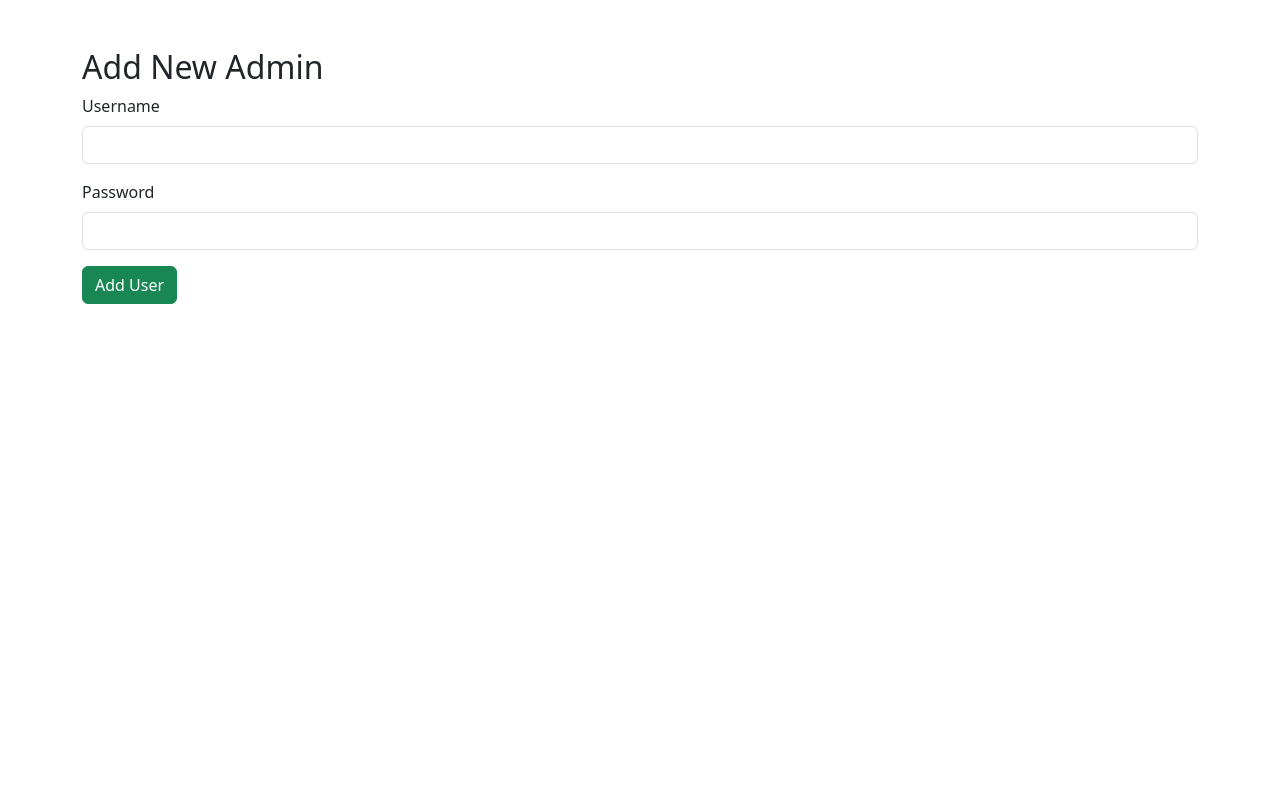
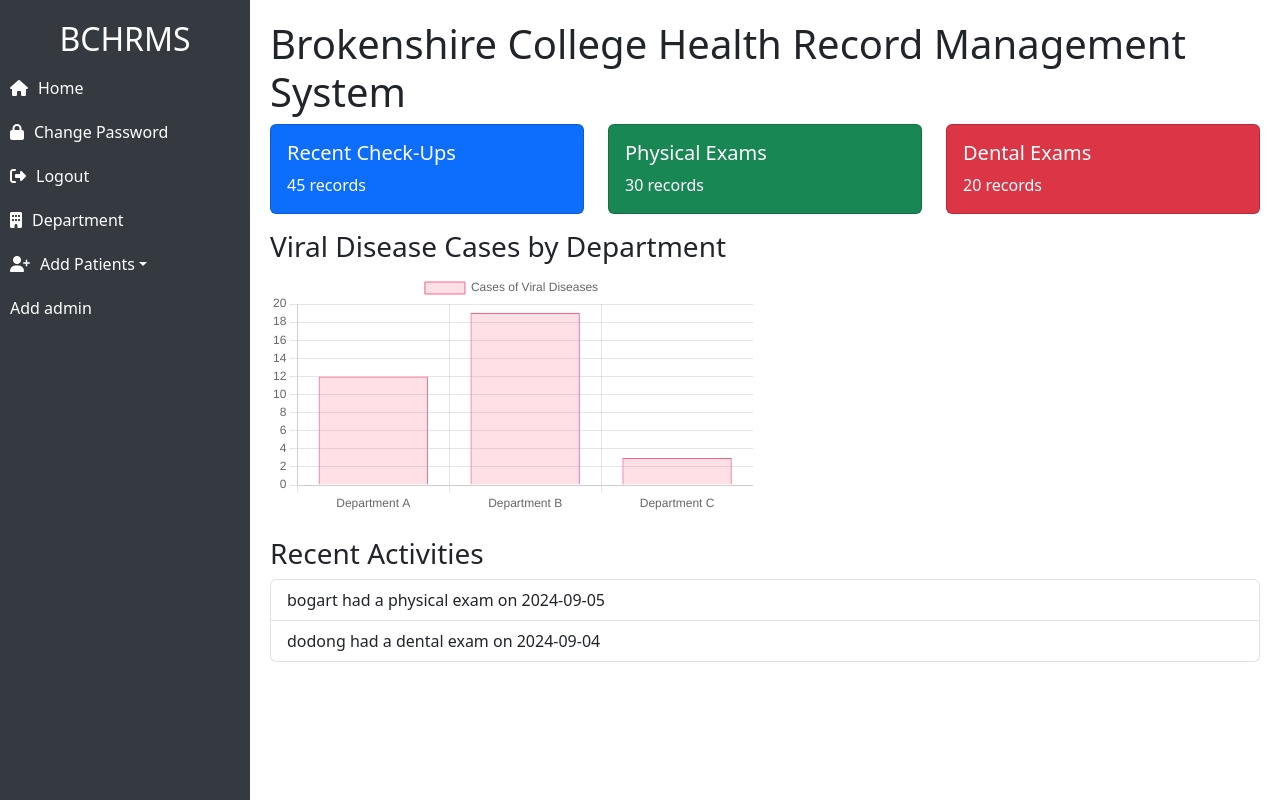
Before and after one commit to bogartt00/BCHRMS, a PHP site: page / in a window 1280 px wide. Run offline with PHP 8.4, Linux system fonts and the light colour scheme.

Commit message:
Update index.php

```diff
--- a/index.php
+++ b/index.php
@@ -1,49 +1,169 @@
-<?php
-session_start();
-require 'config.php';
-
-if ($_SERVER["REQUEST_METHOD"] == "POST") {
-    $username = $_POST['username'];
-    $password = $_POST['password'];
-
-    // Hash the password
-    $hashed_password = password_hash($password, PASSWORD_DEFAULT);
-
-    // Insert into database
-    $stmt = $conn->prepare("INSERT INTO users (username, password) VALUES (:username, :password)");
-    $stmt->bindParam(':username', $username);
-    $stmt->bindParam(':password', $hashed_password);
-
-    if ($stmt->execute()) {
-        echo "User added successfully!";
-    } else {
-        echo "Error adding user.";
-    }
-}
-?>
-
 <!DOCTYPE html>
 <html lang="en">
 <head>
     <meta charset="UTF-8">
     <meta name="viewport" content="width=device-width, initial-scale=1.0">
-    <title>Add User</title>
+    <title>BCHRMS Dashboard</title>
     <link href="https://cdn.jsdelivr.net/npm/bootstrap@5.3.0-alpha3/dist/css/bootstrap.min.css" rel="stylesheet">
+    <link rel="stylesheet" href="https://cdnjs.cloudflare.com/ajax/libs/font-awesome/6.4.0/css/all.min.css">
+    <style>
+        .sidebar {
+            height: 100vh;
+            width: 250px;
+            position: fixed;
+            top: 0;
+            left: 0;
+            background-color: #343a40;
+            padding-top: 20px;
+            color: white;
+        }
+        .sidebar a {
+            color: white;
+            text-decoration: none;
+            display: flex;
+            align-items: center;
+            padding: 10px;
+        }
+        .sidebar a i {
+            margin-right: 10px;
+        }
+        .sidebar a:hover {
+            background-color: #495057;
+        }
+        .main-content {
+            margin-left: 250px;
+            padding: 20px;
+        }
+        .card {
+            margin-bottom: 20px;
+        }
+        .dropdown-menu {
+            background-color: #343a40;
+        }
+        .dropdown-menu a {
+            color: white;
+        }
+        .dropdown-menu a:hover {
+            background-color: #495057;
+        }
+    </style>
 </head>
 <body>
-    <div class="container mt-5">
-        <h2>Add New Admin</h2>
-        <form method="POST" action="add_user.php">
-            <div class="mb-3">
-                <label for="username" class="form-label">Username</label>
-                <input type="text" class="form-control" id="username" name="username" required>
+    <div class="sidebar">
+        <h2 class="text-center">BCHRMS</h2>
+        <ul class="nav flex-column">
+            <li class="nav-item">
+                <a class="nav-link active" href="index.php">
+                    <i class="fa-solid fa-house"></i> Home
+                </a>
+            </li>
+            <li class="nav-item">
+                <a class="nav-link" href="changePassword.php">
+                    <i class="fa-solid fa-lock"></i> Change Password
+                </a>
+            </li>
+            <li class="nav-item">
+                <a class="nav-link" href="logout.php">
+                    <i class="fa-solid fa-sign-out-alt"></i> Logout
+                </a>
+            </li>
+            <!-- New Department Button -->
+            <li class="nav-item">
+                <a class="nav-link" href="department.php">
+                    <i class="fa-solid fa-building"></i> Department
+                </a>
+            </li>
+            <!-- Dropdown for Adding Patients -->
+            <li class="nav-item dropdown">
+                <a class="nav-link dropdown-toggle" href="#" role="button" data-bs-toggle="dropdown" aria-expanded="false">
+                    <i class="fa-solid fa-user-plus"></i> Add Patients
+                </a>
+                <ul class="dropdown-menu">
+                    <li><a class="dropdown-item" href="addStudent.php">Students</a></li>
+                    <li><a class="dropdown-item" href="addEmployee.php">Employees</a></li>
+                </ul>
+            </li>
+            <li class="nav-item">
+                <a class="nav-link" href="addUser.php">Add admin</a>
+        </ul>
+    </div>
+
+    <div class="main-content">
+        <h1>Brokenshire College Health Record Management System</h1>
+
+        <!-- Medical Records Summary -->
+        <div class="row">
+            <div class="col-md-4">
+                <div class="card bg-primary text-white mb-3">
+                    <div class="card-body">
+                        <h5 class="card-title">Recent Check-Ups</h5>
+                        <p class="card-text">45 records</p>
+                    </div>
+                </div>
             </div>
-            <div class="mb-3">
-                <label for="password" class="form-label">Password</label>
-                <input type="password" class="form-control" id="password" name="password" required>
+            <div class="col-md-4">
+                <div class="card bg-success text-white mb-3">
+                    <div class="card-body">
+                        <h5 class="card-title">Physical Exams</h5>
+                        <p class="card-text">30 records</p>
+                    </div>
+                </div>
             </div>
-            <button type="submit" class="btn btn-success">Add User</button>
-        </form>
+            <div class="col-md-4">
+                <div class="card bg-danger text-white mb-3">
+                    <div class="card-body">
+                        <h5 class="card-title">Dental Exams</h5>
+                        <p class="card-text">20 records</p>
+                    </div>
+                </div>
+            </div>
+        </div>
+
+        <!-- Charts -->
+        <div class="row">
+            <div class="col-md-6">
+                <h3>Viral Disease Cases by Department</h3>
+                <canvas id="diseaseChart"></canvas>
+            </div>
+        </div>
+
+        <!-- Recent Activities -->
+        <div class="mt-4">
+            <h3>Recent Activities</h3>
+            <ul class="list-group">
+                <li class="list-group-item">bogart had a physical exam on 2024-09-05</li>
+                <li class="list-group-item">dodong had a dental exam on 2024-09-04</li>
+            </ul>
+        </div>
     </div>
+
+    <script src="https://cdn.jsdelivr.net/npm/chart.js"></script>
+    <script src="https://cdn.jsdelivr.net/npm/@popperjs/core@2.11.7/dist/umd/popper.min.js"></script>
+    <script src="https://cdn.jsdelivr.net/npm/bootstrap@5.3.0-alpha3/dist/js/bootstrap.min.js"></script>
+    <script>
+    document.addEventListener('DOMContentLoaded', function() {
+        var ctxDisease = document.getElementById('diseaseChart').getContext('2d');
+        new Chart(ctxDisease, {
+            type: 'bar',
+            data: {
+                labels: ['Department A', 'Department B', 'Department C'],
+                datasets: [{
+                    label: 'Cases of Viral Diseases',
+                    data: [12, 19, 3],
+                    backgroundColor: 'rgba(255, 99, 132, 0.2)',
+                    borderColor: 'rgba(255, 99, 132, 1)',
+                    borderWidth: 1
+                }]
+            },
+            options: {
+                scales: {
+                    y: {
+                        beginAtZero: true
+                    }
+                }
+            }
+        });
+    });
+    </script>
 </body>
 </html>
```
